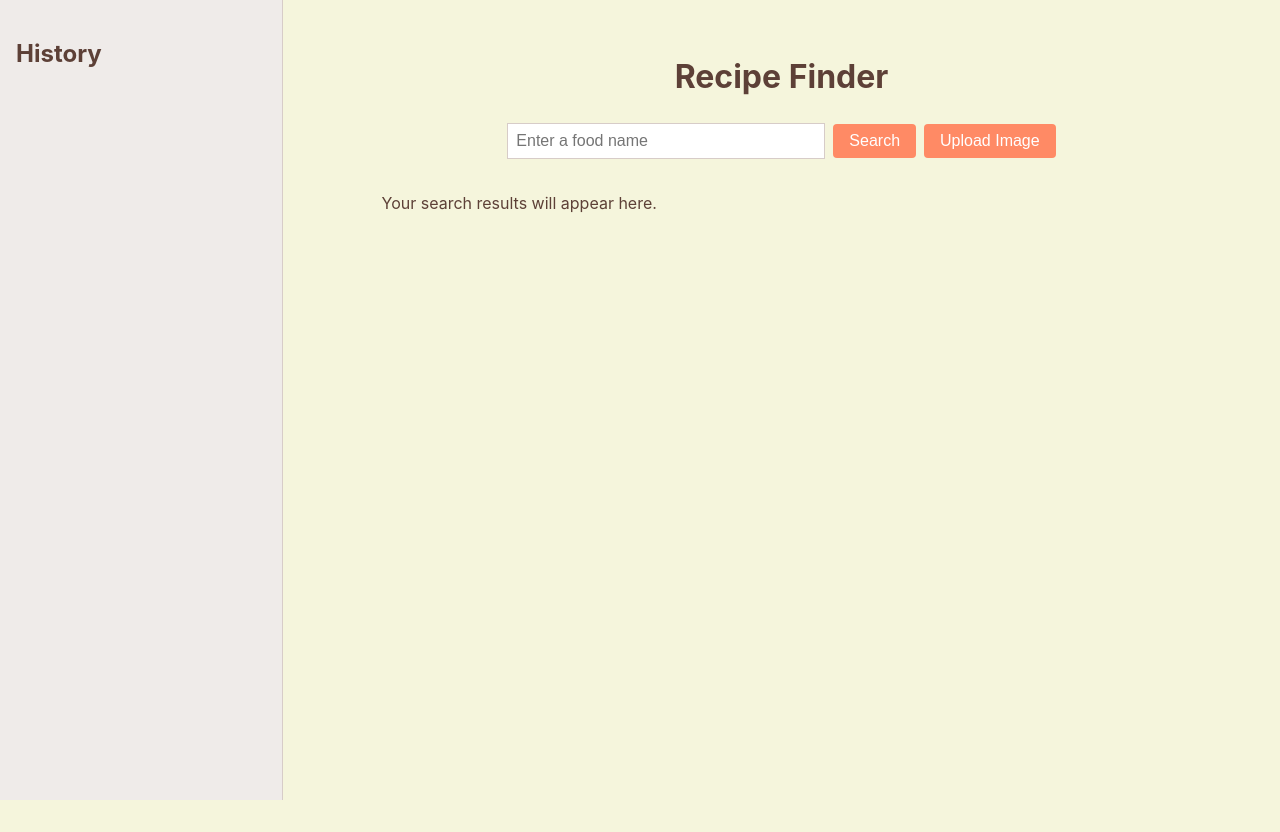
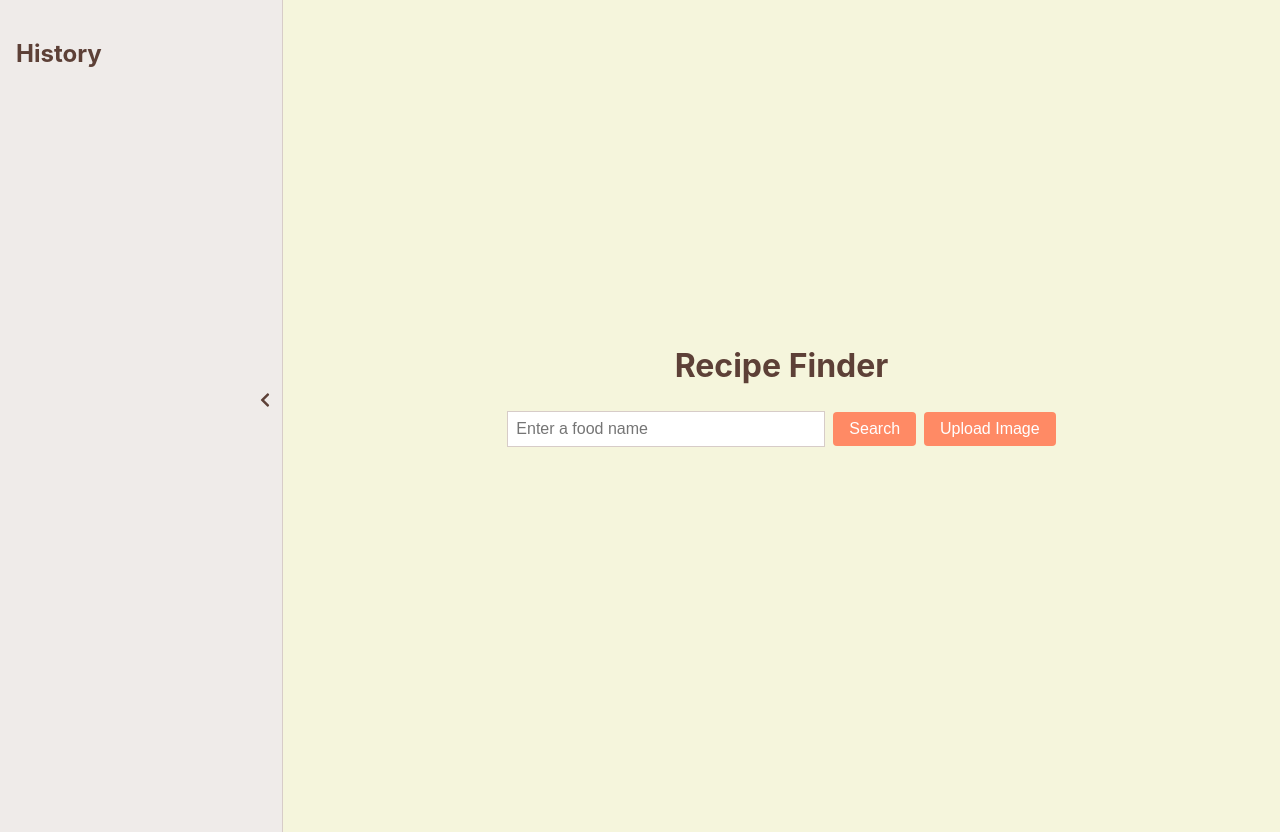
Before and after one commit to xinyuan-tu/recipe-app-frontend, a React (Vite) app: page / in a window 1280 px wide. Before the commit the page ends 800 px from the top, so only its background shows below. Built offline with nearby package versions, Linux system fonts and the light colour scheme.

Commit message:
Improved sidebar

```diff
--- a/package.json
+++ b/package.json
@@ -11,7 +11,8 @@
   },
   "dependencies": {
     "react": "^19.1.0",
-    "react-dom": "^19.1.0"
+    "react-dom": "^19.1.0",
+    "react-icons": "^5.5.0"
   },
   "devDependencies": {
     "@eslint/js": "^9.30.1",
--- a/src/App.css
+++ b/src/App.css
@@ -4,28 +4,49 @@
   width: 100vw;
 }
 
+.sidebar-container {
+  position: relative; /* Needed for positioning the toggle button */
+  height: 100%;
+}
+
 .sidebar {
   width: 60px; /* Collapsed width */
+  height: 100%;
   background-color: #EFEBE9;
   padding: 1rem;
   border-right: 1px solid #D7CCC8;
   transition: width 0.3s ease;
-  overflow: hidden; /* Hide content when collapsed */
+  overflow-x: hidden;
 }
 
-.sidebar:hover {
+.sidebar.expanded {
   width: 250px; /* Expanded width */
 }
 
-.sidebar > * {
+.sidebar h2, .sidebar ul {
   opacity: 0;
-  transition: opacity 0.2s linear;
+  transition: opacity 0.2s ease;
   white-space: nowrap;
 }
 
-.sidebar:hover > * {
+.sidebar.expanded h2, .sidebar.expanded ul {
   opacity: 1;
-  transition-delay: 0.1s; /* Wait a moment before fading in content */
+  transition-delay: 0.2s;
+}
+
+.sidebar-toggle-icons {
+  position: absolute;
+  top: 50%;
+  right: 10px;
+  transform: translateY(-50%);
+  color: #888; /* A visible grey color */
+  display: flex;
+  align-items: center;
+  justify-content: center;
+}
+
+.sidebar.expanded .sidebar-toggle-icons {
+  color: #5D4037;
 }
 
 .sidebar ul {
@@ -57,6 +78,20 @@
   display: flex;
   flex-direction: column;
   align-items: center;
+  overflow-y: auto; /* Allow this section to scroll */
+}
+
+.search-wrapper {
+  text-align: center;
+  transition: all 0.5s ease;
+}
+
+.main-content.centered .search-wrapper {
+  flex-grow: 1;
+  display: flex;
+  flex-direction: column;
+  justify-content: center;
+  width: 100%;
 }
 
 .search-container {
@@ -96,6 +131,14 @@
   text-align: left;
 }
 
+.recipe-image {
+  width: 100%;
+  max-height: 400px;
+  object-fit: cover;
+  border-radius: 8px;
+  margin-bottom: 1.5rem;
+}
+
 .recipe-card h1 {
   margin-top: 0;
 }
--- a/src/App.tsx
+++ b/src/App.tsx
@@ -4,6 +4,7 @@ import History from './components/History';
 import Search from './components/Search';
 import Results from './components/Results';
 import type { Recipe } from './types';
+import { FaChevronRight, FaChevronLeft } from 'react-icons/fa';
 
 function App() {
   const [history, setHistory] = useState<string[]>([]);
@@ -12,8 +13,11 @@ function App() {
   const [error, setError] = useState<string>('');
   const [recipeCache, setRecipeCache] = useState<{ [key: string]: Recipe }>({});
   const [activeSearch, setActiveSearch] = useState<string>('');
+  const [imageUrl, setImageUrl] = useState<string>('');
+  const [isSidebarExpanded, setIsSidebarExpanded] = useState(false);
 
   const handleSearch = async (query: string) => {
+    setActiveSearch(query);
     if (!history.includes(query)) {
       setHistory(prevHistory => [query, ...prevHistory]);
     }
@@ -23,10 +27,16 @@ function App() {
     setRecipe(null);
 
     if (recipeCache[query]) {
-      setRecipe(recipeCache[query]);
+      const cachedRecipe = recipeCache[query];
+      setRecipe(cachedRecipe);
+      setImageUrl(cachedRecipe.imageUrl || '');
       setIsLoading(false);
       return;
     }
+
+    setImageUrl(''); // Clear image on new text search
+    setIsLoading(true);
+    setError('');
 
     try {
       const response = await fetch('http://localhost:3000/api/get-recipe', {
@@ -52,6 +62,13 @@ function App() {
   };
 
   const handleImageSearch = async (file: File) => {
+    // Create a temporary URL for the image to display it immediately
+    if (imageUrl) {
+      URL.revokeObjectURL(imageUrl); // Clean up previous object URL
+    }
+    const objectUrl = URL.createObjectURL(file);
+    setImageUrl(objectUrl);
+
     setIsLoading(true);
     setError('');
     setRecipe(null);
@@ -70,15 +87,15 @@ function App() {
       }
 
       const data = await response.json();
-      const { foodName, recipe: recipeData } = data; // Rename to avoid conflict
+      const recipeWithImage = { ...data, imageUrl: objectUrl };
 
-      setActiveSearch(foodName);
-      if (!history.includes(foodName)) {
-        setHistory(prevHistory => [foodName, ...prevHistory]);
+      setActiveSearch(recipeWithImage.foodName);
+      if (!history.includes(recipeWithImage.foodName)) {
+        setHistory(prevHistory => [recipeWithImage.foodName, ...prevHistory]);
       }
 
-      setRecipe(data);
-      setRecipeCache(prevCache => ({ ...prevCache, [foodName]: data }));
+      setRecipe(recipeWithImage);
+      setRecipeCache(prevCache => ({ ...prevCache, [recipeWithImage.foodName]: recipeWithImage }));
     } catch (err) {
       setError(err instanceof Error ? err.message : 'An unknown error occurred');
     } finally {
@@ -88,7 +105,15 @@ function App() {
 
   return (
     <div className="app">
-      <aside className="sidebar">
+      <div
+        className="sidebar-container"
+        onMouseEnter={() => setIsSidebarExpanded(true)}
+        onMouseLeave={() => setIsSidebarExpanded(false)}
+      >
+        <aside className={`sidebar ${isSidebarExpanded ? 'expanded' : ''}`}>
+          <div className="sidebar-toggle-icons">
+            {isSidebarExpanded ? <FaChevronLeft /> : <FaChevronRight />}
+          </div>
           <h2>History</h2>
           <History
             items={history}
@@ -96,13 +121,16 @@ function App() {
             onItemClick={handleSearch}
           />
         </aside>
-      <main className="main-content">
+      </div>
+      <main className={`main-content ${!recipe && !isLoading && !error ? 'centered' : ''}`}>
+        <div className="search-wrapper">
           <h1>Recipe Finder</h1>
           <div className="search-container">
             <Search onSearch={handleSearch} onImageUpload={handleImageSearch} />
           </div>
+        </div>
         <div className="results-container">
-          <Results recipe={recipe} isLoading={isLoading} error={error} />
+          <Results recipe={recipe} isLoading={isLoading} error={error} imageUrl={imageUrl} />
         </div>
       </main>
     </div>
--- a/src/components/Results.tsx
+++ b/src/components/Results.tsx
@@ -5,9 +5,10 @@ type ResultsProps = {
   recipe: Recipe | null;
   isLoading: boolean;
   error: string;
+  imageUrl?: string;
 };
 
-const Results: React.FC<ResultsProps> = ({ recipe, isLoading, error }) => {
+const Results: React.FC<ResultsProps> = ({ recipe, isLoading, error, imageUrl }) => {
   if (isLoading) {
     return <div>Loading...</div>;
   }
@@ -17,11 +18,12 @@ const Results: React.FC<ResultsProps> = ({ recipe, isLoading, error }) => {
   }
 
   if (!recipe) {
-    return <div>Your search results will appear here.</div>;
+    return null; // Render nothing if there are no results
   }
 
   return (
     <div className="recipe-card">
+      {imageUrl && <img src={imageUrl} alt="Uploaded food" className="recipe-image" />}
       <h1>{recipe.foodName}</h1>
       <p className="description">{recipe.description}</p>
 
--- a/src/types.ts
+++ b/src/types.ts
@@ -7,4 +7,5 @@ export interface Recipe {
   ingredients: Array<{ name: string; quantity: string; notes?: string }>;
   instructions: string[];
   notes?: string;
+  imageUrl?: string;
 }
```
Also changed, not shown: 1 other file (tests, documents, lock files or other folders). Lines whose indentation alone changed are shown as unchanged.
